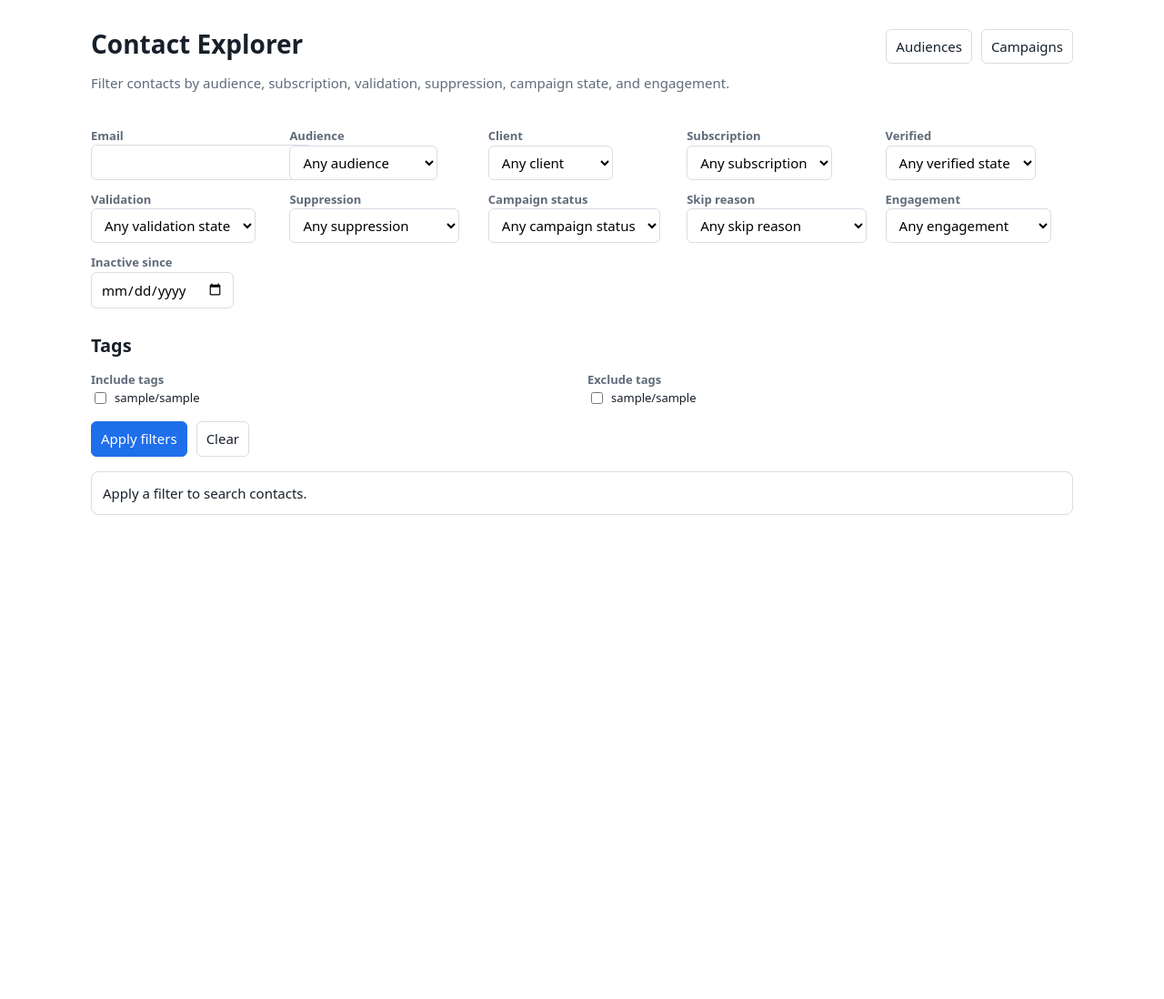
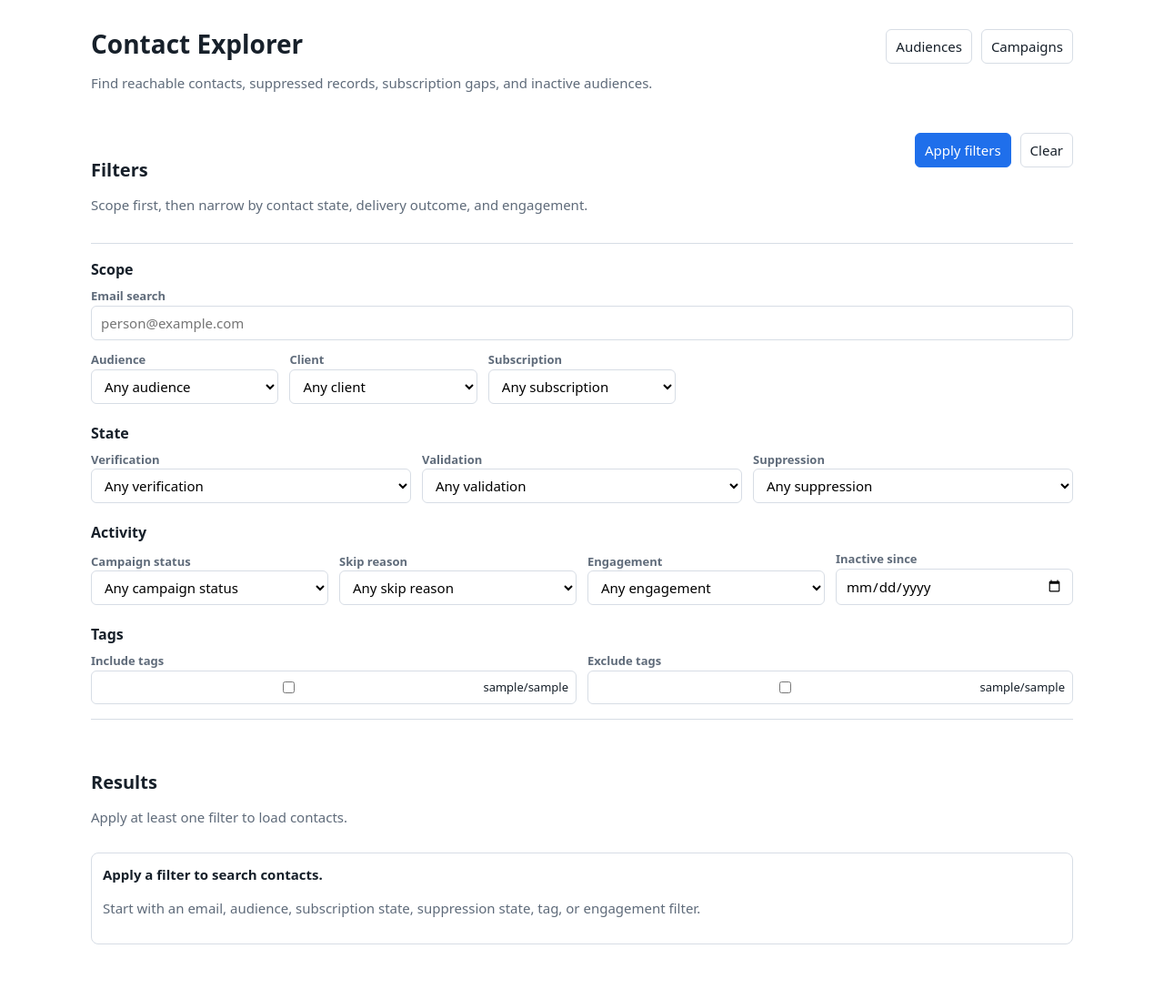
Before and after one commit to DataTalksClub/datamailer, a Django app: page /contacts/ in a window 1280 px wide. Shown: the part 52-1150 px from the top of the page at 91% size. Before the commit the page ends 618 px from the top, so only its background shows below. Run offline with Django 5.2, Linux system fonts and the light colour scheme; a user stored in the database is signed in; tables that the repository leaves empty hold one stand-in row (values such as "Sample post").

Commit message:
Redesign contacts explorer
Closes #50

```diff
--- a/mailing/views.py
+++ b/mailing/views.py
@@ -64,6 +64,7 @@ from mailing.services.operator_management import (
 )
 from mailing.services.operator_ui import (
     RECIPIENT_FILTER_LABELS,
+    active_contact_filters,
     audience_breakdowns,
     audience_campaign_history,
     audience_detail_queryset,
@@ -286,6 +287,7 @@ def contact_search(request):
             "options": contact_explorer_options(),
             "contacts": contacts,
             "contact_rows": rows,
+            "active_filters": active_contact_filters(filters),
             "pagination_querystring": pagination_querystring(request),
         },
     )
--- a/static/mailing/css/app.css
+++ b/static/mailing/css/app.css
@@ -400,6 +400,58 @@ a.compact-row:hover {
   min-height: 0;
 }
 
+.filter-panel {
+  display: grid;
+  gap: var(--dm-space-5);
+  padding: var(--dm-space-4) 0;
+  border-top: 1px solid var(--dm-color-border);
+  border-bottom: 1px solid var(--dm-color-border);
+}
+
+.filter-group {
+  min-width: 0;
+}
+
+.filter-group h3 {
+  margin-top: 0;
+}
+
+.contact-explorer-form .section-header {
+  margin-bottom: var(--dm-space-4);
+}
+
+.contact-explorer-form .filter-grid {
+  margin: 0;
+}
+
+.contact-explorer-form .checkbox-list {
+  max-height: 180px;
+  overflow: auto;
+  padding: var(--dm-space-2);
+  border: 1px solid var(--dm-color-border);
+  border-radius: var(--dm-radius-sm);
+  background: var(--dm-color-background);
+}
+
+.tag-filter-grid {
+  grid-template-columns: repeat(2, minmax(0, 1fr));
+}
+
+.active-filter-row {
+  display: flex;
+  flex-wrap: wrap;
+  align-items: center;
+  gap: var(--dm-space-2);
+  margin-top: var(--dm-space-4);
+}
+
+.metric-stack {
+  display: grid;
+  gap: var(--dm-space-1);
+  color: var(--dm-color-muted);
+  font-size: var(--dm-font-size-sm);
+}
+
 .actions,
 .action-row {
   display: flex;
--- a/templates/mailing/operator/contact_search.html
+++ b/templates/mailing/operator/contact_search.html
@@ -6,7 +6,7 @@
   <div class="page-header">
     <div>
       <h1>Contact Explorer</h1>
-      <p>Filter contacts by audience, subscription, validation, suppression, campaign state, and engagement.</p>
+      <p>Find reachable contacts, suppressed records, subscription gaps, and inactive audiences.</p>
     </div>
     <div class="actions">
       <a class="button secondary" href="{% url 'mailing:audience_list' %}">Audiences</a>
@@ -14,13 +14,27 @@
     </div>
   </div>
 
-  <form method="get">
+  <form class="contact-explorer-form section" method="get">
+    <div class="section-header">
+      <div>
+        <h2>Filters</h2>
+        <p class="muted">Scope first, then narrow by contact state, delivery outcome, and engagement.</p>
+      </div>
+      <div class="actions">
+        <button type="submit">Apply filters</button>
+        <a class="button secondary" href="{% url 'mailing:contact_search' %}">Clear</a>
+      </div>
+    </div>
+
+    <div class="filter-panel">
+      <div class="filter-group">
+        <h3>Scope</h3>
         <div class="filter-grid">
-      <div>
-        <label for="q">Email</label>
-        <input id="q" name="q" type="search" value="{{ filters.query }}" autocomplete="email">
+          <div class="form-field full">
+            <label for="q">Email search</label>
+            <input id="q" name="q" type="search" value="{{ filters.query }}" autocomplete="email" placeholder="person@example.com">
           </div>
-      <div>
+          <div class="form-field">
             <label for="audience">Audience</label>
             <select id="audience" name="audience">
               <option value="">Any audience</option>
@@ -29,7 +43,7 @@
               {% endfor %}
             </select>
           </div>
-      <div>
+          <div class="form-field">
             <label for="client">Client</label>
             <select id="client" name="client">
               <option value="">Any client</option>
@@ -38,7 +52,7 @@
               {% endfor %}
             </select>
           </div>
-      <div>
+          <div class="form-field">
             <label for="subscription_status">Subscription</label>
             <select id="subscription_status" name="subscription_status">
               <option value="">Any subscription</option>
@@ -47,25 +61,31 @@
               {% endfor %}
             </select>
           </div>
-      <div>
-        <label for="verified">Verified</label>
+        </div>
+      </div>
+
+      <div class="filter-group">
+        <h3>State</h3>
+        <div class="filter-grid">
+          <div class="form-field">
+            <label for="verified">Verification</label>
             <select id="verified" name="verified">
-          <option value="">Any verified state</option>
+              <option value="">Any verification</option>
               {% for choice in options.verified_states %}
                 <option value="{{ choice.value }}"{% if choice.value == filters.verified_state %} selected{% endif %}>{{ choice.label }}</option>
               {% endfor %}
             </select>
           </div>
-      <div>
+          <div class="form-field">
             <label for="email_validation_status">Validation</label>
             <select id="email_validation_status" name="email_validation_status">
-          <option value="">Any validation state</option>
+              <option value="">Any validation</option>
               {% for choice in options.email_validation_statuses %}
                 <option value="{{ choice.value }}"{% if choice.value == filters.email_validation_status %} selected{% endif %}>{{ choice.label }}</option>
               {% endfor %}
             </select>
           </div>
-      <div>
+          <div class="form-field">
             <label for="suppression">Suppression</label>
             <select id="suppression" name="suppression">
               <option value="">Any suppression</option>
@@ -74,7 +94,13 @@
               {% endfor %}
             </select>
           </div>
-      <div>
+        </div>
+      </div>
+
+      <div class="filter-group">
+        <h3>Activity</h3>
+        <div class="filter-grid">
+          <div class="form-field">
             <label for="campaign_status">Campaign status</label>
             <select id="campaign_status" name="campaign_status">
               <option value="">Any campaign status</option>
@@ -83,7 +109,7 @@
               {% endfor %}
             </select>
           </div>
-      <div>
+          <div class="form-field">
             <label for="skip_reason">Skip reason</label>
             <select id="skip_reason" name="skip_reason">
               <option value="">Any skip reason</option>
@@ -92,7 +118,7 @@
               {% endfor %}
             </select>
           </div>
-      <div>
+          <div class="form-field">
             <label for="engagement">Engagement</label>
             <select id="engagement" name="engagement">
               <option value="">Any engagement</option>
@@ -101,79 +127,116 @@
               {% endfor %}
             </select>
           </div>
-      <div>
+          <div class="form-field">
             <label for="inactive_since">Inactive since</label>
             <input id="inactive_since" name="inactive_since" type="date" value="{{ filters.inactive_since|date:'Y-m-d' }}">
           </div>
         </div>
+      </div>
 
-    <h2>Tags</h2>
-    <div class="filter-grid">
-      <div>
+      <div class="filter-group">
+        <h3>Tags</h3>
+        <div class="filter-grid tag-filter-grid">
+          <div class="form-field">
             <label>Include tags</label>
             <div class="checkbox-list">
               {% for tag in options.tags %}
                 <label><input type="checkbox" name="include_tags" value="{{ tag.slug }}"{% if tag.slug in filters.include_tags %} checked{% endif %}>{{ tag.audience.slug }}/{{ tag.slug }}</label>
+              {% empty %}
+                <span class="muted">No tags yet.</span>
               {% endfor %}
             </div>
           </div>
-      <div>
+          <div class="form-field">
             <label>Exclude tags</label>
             <div class="checkbox-list">
               {% for tag in options.tags %}
                 <label><input type="checkbox" name="exclude_tags" value="{{ tag.slug }}"{% if tag.slug in filters.exclude_tags %} checked{% endif %}>{{ tag.audience.slug }}/{{ tag.slug }}</label>
+              {% empty %}
+                <span class="muted">No tags yet.</span>
               {% endfor %}
             </div>
           </div>
         </div>
+      </div>
+    </div>
 
-    <div class="toolbar">
-      <button type="submit">Apply filters</button>
-      <a class="button secondary" href="{% url 'mailing:contact_search' %}">Clear</a>
+    {% if active_filters %}
+      <div class="active-filter-row" aria-label="Applied filters">
+        <span class="meta-label">Applied filters</span>
+        {% for filter in active_filters %}
+          <span class="badge neutral">{{ filter.label }}: {{ filter.value }}</span>
+        {% endfor %}
       </div>
+    {% endif %}
   </form>
+
+  <section class="section" aria-labelledby="contact-results-heading">
+    <div class="section-header">
+      <div>
+        <h2 id="contact-results-heading">Results</h2>
+        {% if contacts is not None %}
+          <p class="muted">
+            {% if contact_rows %}
+              Showing {{ contacts.start_index }}-{{ contacts.end_index }} of {{ contacts.paginator.count }} contacts, ordered by email.
+            {% else %}
+              No contacts match the current filters.
+            {% endif %}
+          </p>
+        {% else %}
+          <p class="muted">Apply at least one filter to load contacts.</p>
+        {% endif %}
+      </div>
+    </div>
 
     {% if contacts is not None %}
       {% if contact_rows %}
-      <div class="table-wrap">
+        <div class="table-wrap contact-explorer-table">
           <table>
             <thead>
               <tr>
-              <th scope="col">Email</th>
-              <th scope="col">Validation</th>
-              <th scope="col">Suppression</th>
-              <th scope="col">Subscriptions</th>
+                <th class="email-cell" scope="col">Email</th>
+                <th scope="col">Sendability</th>
+                <th scope="col">Audience and subscription</th>
                 <th scope="col">Tags</th>
-              <th scope="col">Last sent</th>
-              <th scope="col">Last opened</th>
-              <th scope="col">Last clicked</th>
+                <th scope="col">Engagement</th>
+                <th scope="col">Last activity</th>
                 <th scope="col">Recent issue</th>
               </tr>
             </thead>
             <tbody>
               {% for row in contact_rows %}
                 <tr>
-                <td>
-                  <a href="{% url 'mailing:contact_detail' row.contact.normalized_email %}">{{ row.contact.email }}</a>
-                  <div class="muted">{{ row.contact.normalized_email }}</div>
-                  <div>{% if row.contact.verified_at %}<span class="badge success">Verified</span>{% else %}<span class="badge">Unverified</span>{% endif %}</div>
+                  <td class="email-cell">
+                    <a class="data-truncate" href="{% url 'mailing:contact_detail' row.contact.normalized_email %}">{{ row.contact.email }}</a>
+                    <span class="muted data-truncate">{{ row.contact.normalized_email }}</span>
                   </td>
                   <td>
-                  <span class="badge">{{ row.contact.get_email_validation_status_display }}</span>
-                  {% if row.contact.email_validation_reason %}<div class="muted truncate">{{ row.contact.email_validation_reason }}</div>{% endif %}
+                    <div class="badge-row">
+                      <span class="badge {{ row.subscription_badge.tone }}">{{ row.subscription_badge.label }}</span>
+                      <span class="badge {{ row.validation_badge.tone }}">{{ row.validation_badge.label }}</span>
+                      <span class="badge {{ row.verification_badge.tone }}">{{ row.verification_badge.label }}</span>
+                    </div>
+                    {% if row.contact.email_validation_reason %}
+                      <span class="muted data-truncate">{{ row.contact.email_validation_reason }}</span>
+                    {% endif %}
                   </td>
+                  <td><span class="data-truncate">{{ row.subscription_summary }}</span></td>
+                  <td><span class="data-truncate">{{ row.tag_summary }}</span></td>
                   <td>
-                  {% if row.contact.global_unsubscribed_at %}<span class="badge danger">Global unsubscribe</span>{% endif %}
-                  {% if row.contact.hard_bounced_at %}<span class="badge danger">Hard bounce</span>{% endif %}
-                  {% if row.contact.complained_at %}<span class="badge danger">Complaint</span>{% endif %}
-                  {% if not row.contact.global_unsubscribed_at and not row.contact.hard_bounced_at and not row.contact.complained_at %}<span class="muted">-</span>{% endif %}
+                    <div class="metric-stack">
+                      <span>Opens: {{ row.last_opened_at|date:"Y-m-d H:i"|default:"none" }}</span>
+                      <span>Clicks: {{ row.last_clicked_at|date:"Y-m-d H:i"|default:"none" }}</span>
+                    </div>
                   </td>
-                <td class="truncate">{{ row.subscription_summary }}</td>
-                <td class="truncate">{{ row.tag_summary }}</td>
-                <td class="nowrap">{{ row.last_sent_at|date:"Y-m-d H:i"|default:"-" }}</td>
-                <td class="nowrap">{{ row.last_opened_at|date:"Y-m-d H:i"|default:"-" }}</td>
-                <td class="nowrap">{{ row.last_clicked_at|date:"Y-m-d H:i"|default:"-" }}</td>
-                <td class="truncate">{{ row.recent_issue|default:"-" }}</td>
+                  <td class="nowrap">
+                    {% if row.last_sent_at or row.last_opened_at or row.last_clicked_at %}
+                      {{ row.last_sent_at|date:"Y-m-d H:i"|default:"No sends" }}
+                    {% else %}
+                      <span class="badge neutral">No activity</span>
+                    {% endif %}
+                  </td>
+                  <td><span class="data-truncate">{{ row.recent_issue|default:"-" }}</span></td>
                 </tr>
               {% endfor %}
             </tbody>
@@ -181,9 +244,17 @@
         </div>
         {% include "mailing/operator/_pagination.html" with page_obj=contacts querystring=pagination_querystring %}
       {% else %}
-      <div class="empty-state">No contacts match these filters.</div>
+        <div class="empty-state">
+          <strong>No contacts match these filters.</strong>
+          <p>Change the email, audience, state, tag, or engagement filters and apply again.</p>
+          <a class="button secondary" href="{% url 'mailing:contact_search' %}">Clear filters</a>
+        </div>
       {% endif %}
     {% else %}
-    <div class="empty-state">Apply a filter to search contacts.</div>
+      <div class="empty-state">
+        <strong>Apply a filter to search contacts.</strong>
+        <p>Start with an email, audience, subscription state, suppression state, tag, or engagement filter.</p>
+      </div>
     {% endif %}
+  </section>
 {% endblock %}
```
Also changed, not shown: other parts of static/mailing/css/app.css (+44 -0 lines), mailing/services/operator_ui.py (+38 -0 lines), mailing/tests/test_operator_ui.py (+142 -0 lines). Lines whose indentation alone changed are shown as unchanged.
